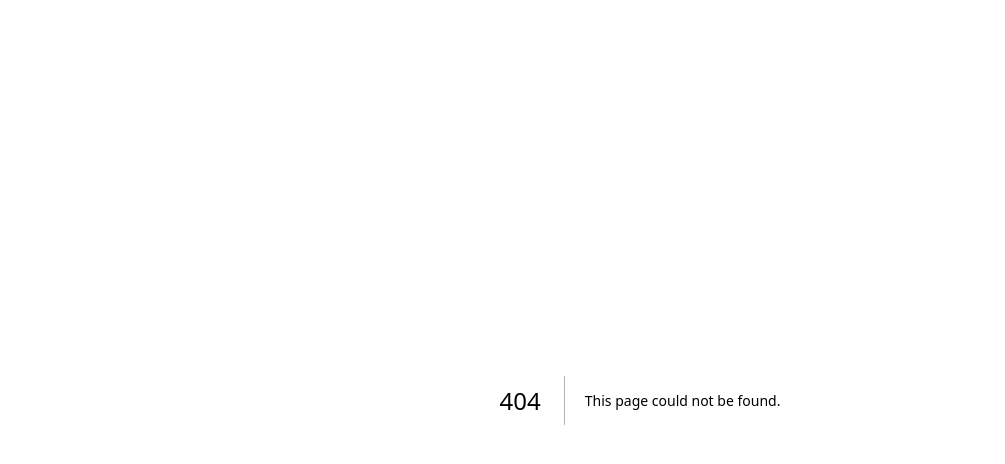
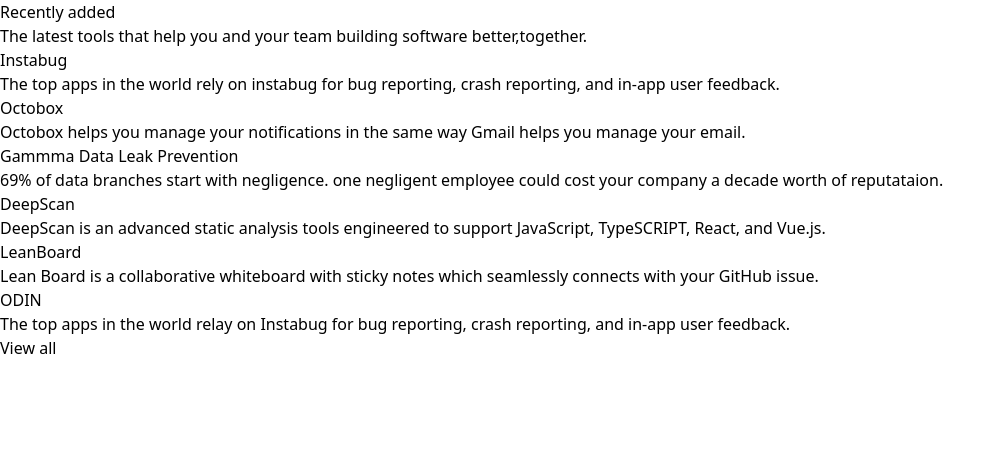
Before and after one commit to Ajithdev444/card, a Next.js app: page /tools in a window 1280 px wide. Before the commit this address had no page. Shown: the top 464 px of the page, without its empty margins (0-1005 px from the left). Built offline with nearby package versions, Linux system fonts and the light colour scheme.

Commit message:
content added

```diff
--- /dev/null
+++ b/pages/tools/index.tsx
@@ -0,0 +1,65 @@
+import React from 'react'
+
+const index = () => {
+  return (
+    <div>
+        <div>
+            <div>
+                <h1>Recently added</h1>
+                <p>The latest tools that help you and your team
+                    building software better,together.
+                </p>
+            </div>
+            <div>
+                <div>
+                    <h2>Instabug</h2>
+                    <p>The top apps in the world rely on instabug for bug
+                        reporting, crash reporting, and in-app user
+                        feedback.
+                    </p>
+                </div>
+                <div>
+                    <h2>Octobox</h2>
+                    <p>Octobox helps you manage your notifications in
+                        the same way Gmail helps you manage your
+                        email.
+                    </p>
+                </div>
+                <div>
+                    <h2>Gammma Data Leak Prevention</h2>
+                    <p>69% of data branches start with negligence. one
+                        negligent employee could cost your company a
+                        decade worth of reputataion.
+                    </p>
+                </div>
+                <div>
+                    <h2>DeepScan</h2>
+                    <p>DeepScan is an advanced static analysis tools
+                        engineered to support JavaScript, TypeSCRIPT,
+                        React, and Vue.js.
+                    </p>
+                </div>
+                <div>
+                    <h2>LeanBoard</h2>
+                    <p>Lean Board is a collaborative whiteboard with
+                         sticky notes which seamlessly connects with your
+                         GitHub issue.</p>
+                </div>
+                <div>
+                    <h2>ODIN</h2>
+                    <p>The top apps in the world relay on Instabug for bug
+                        reporting, crash reporting, and in-app user
+                        feedback.
+                    </p>
+                </div>
+
+            </div>
+            <div>
+                <button>View all</button>
+            </div>
+        </div>
+    </div>
+  )
+}
+
+export default index
```
